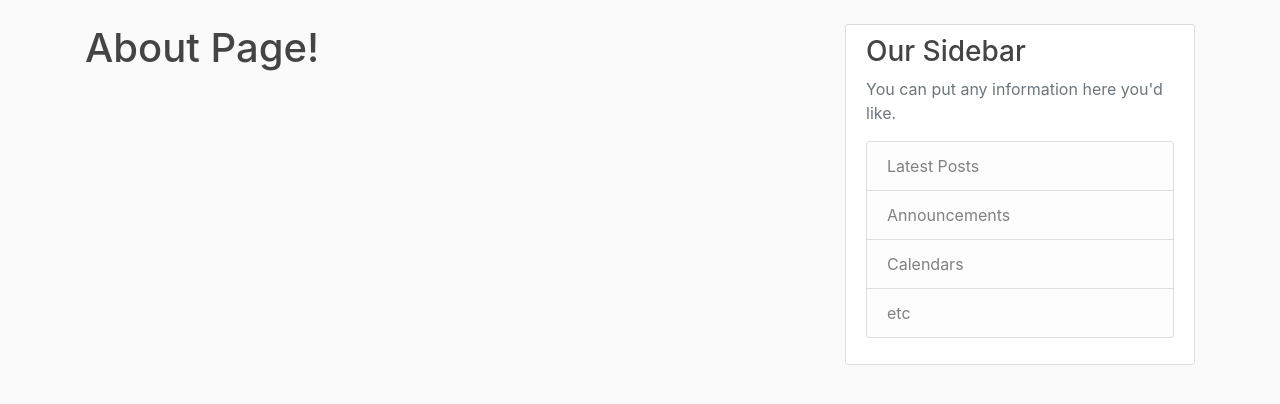
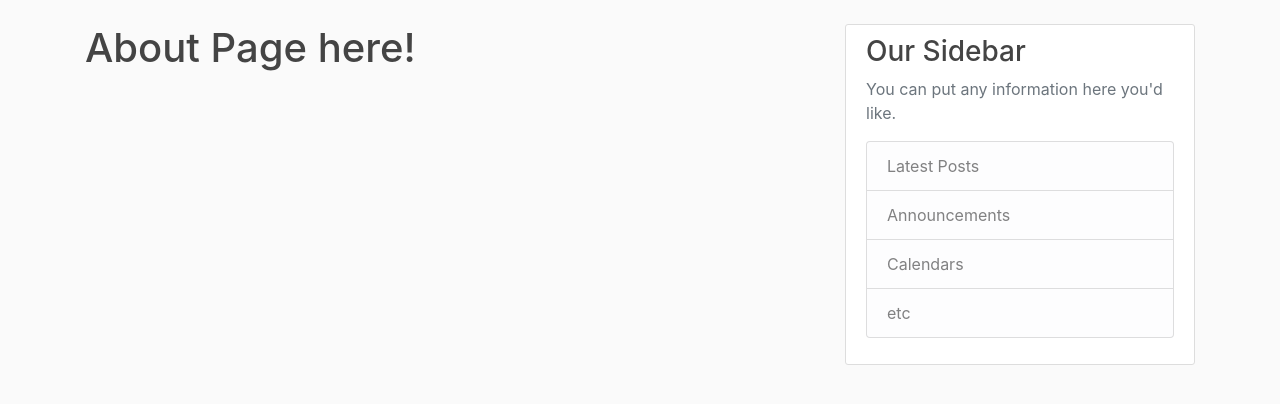
Before and after one commit to Auraaf/django_project, a Django app: page /about/ in a window 1280 px wide. Shown: the part 56-460 px from the top of the page. Run offline with Django 3.2, Linux system fonts and the light colour scheme; some libraries are stand-ins or nearby versions.

Commit message:
Project Django blog

```diff
--- a/blog/templates/blog/about.html
+++ b/blog/templates/blog/about.html
@@ -1,6 +1,6 @@
 {%extends "blog/base.html" %}
 {% block content %}
 
-   <h1> About Page!</h1>
+   <h1> About Page here! </h1>
 
 {% endblock content %}
```
